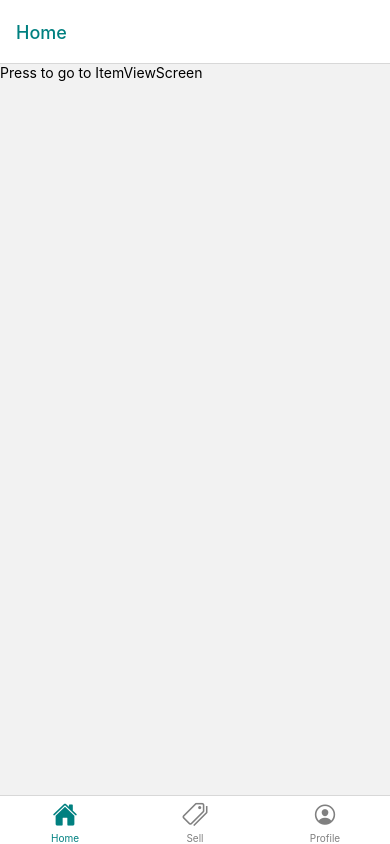
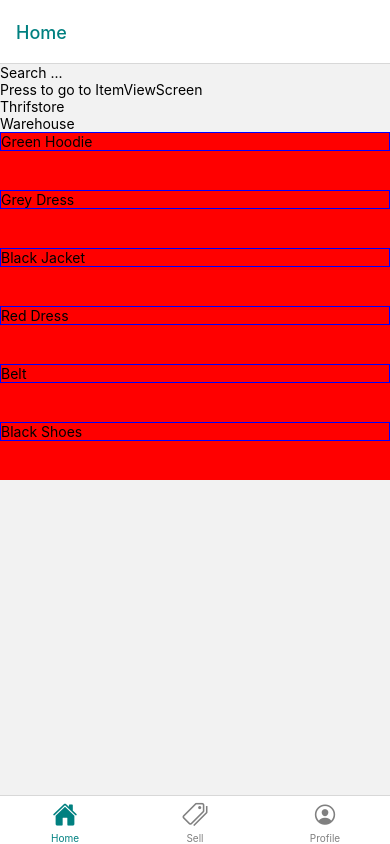
Before and after one commit to FrozenPigeon/Group-Five, a React Native app in the folder frontend/: screen /Home in a window 390 px wide. Built offline with nearby package versions, Linux system fonts and the light colour scheme.

Commit message:
functionality for search and filtering by type is working -- ui not done

```diff
--- a/frontend/screens/home.js
+++ b/frontend/screens/home.js
@@ -1,9 +1,14 @@
 import React, { useEffect, useState } from "react";
-import { Alert, Text, TouchableOpacity, View } from "react-native";
+import { Alert, Text, TextInput, TouchableOpacity, View } from "react-native";
 import clothing_items from "../data/ClothesData";
 
 
 export default function HomeScreen({ navigation }) {
+    const [q, setQ] = useState("");
+    const [searchParam] = useState(["title"]);
+    const [filterParam, setFilterParam] = useState(["All"]);
+    const [flagThrift, setFlagThrift] = useState(0);
+    const [flagWarehouse, setFlagWarehouse] = useState(0);
 
     const select = () => {
         // Alert.alert(clothing_items[0].id)
@@ -11,9 +16,65 @@ export default function HomeScreen({ navigation }) {
         navigation.navigate("ItemViewScreen")
     }
 
+    const search = (items) =>{
+        return items.filter((item) => {
+            if (item.type == filterParam) {
+                return searchParam.some((newItem) => {
+                    return (
+                        item[newItem]
+                            .toString()
+                            .toLowerCase()
+                            .indexOf(q.toLowerCase()) > -1
+                    );
+                });
+            } else if (filterParam == "All") {
+                return searchParam.some((newItem) => {
+                    return (
+                        item[newItem]
+                            .toString()
+                            .toLowerCase()
+                            .indexOf(q.toLowerCase()) > -1
+                    );
+                });
+            }
+        });
+    }
+
+    const selectThriftstore = () => {
+        setFlagThrift(flagThrift === 0 ? 1 : 0);
+        if(flagThrift === 0) {
+            setFilterParam("Thriftstore")
+        } else setFilterParam("All")
+    }
+
+    const selectWarehouse = () => {
+        setFlagWarehouse(flagWarehouse === 0 ? 1 : 0);
+        if(flagWarehouse === 0) {
+            setFilterParam("Warehouse")
+        } else setFilterParam("All")
+    }
+
     return (
         <View>
+            <TextInput
+                placeholder="Search ..."
+                onChangeText={(e) => setQ(e)}
+                defaultValue={q}
+            />
             <TouchableOpacity onPress={() => select()}><Text>Press to go to ItemViewScreen</Text></TouchableOpacity>
+            <View>
+                <TouchableOpacity onPress={() => selectThriftstore()}><Text>Thrifstore</Text></TouchableOpacity>
+                <TouchableOpacity onPress={() => selectWarehouse()}><Text>Warehouse</Text></TouchableOpacity>
+            </View>
+
+            <View style={{backgroundColor:'red'}}>
+                {search(clothing_items).map((info) => (
+
+                    <View style={{borderStyle:'solid', borderColor:'blue', borderWidth:'1px', marginBottom:'10%'}}>
+                        <Text>{info.title}</Text>
+                    </View>
+                ))}
+            </View>
         </View>
     );
 
```
